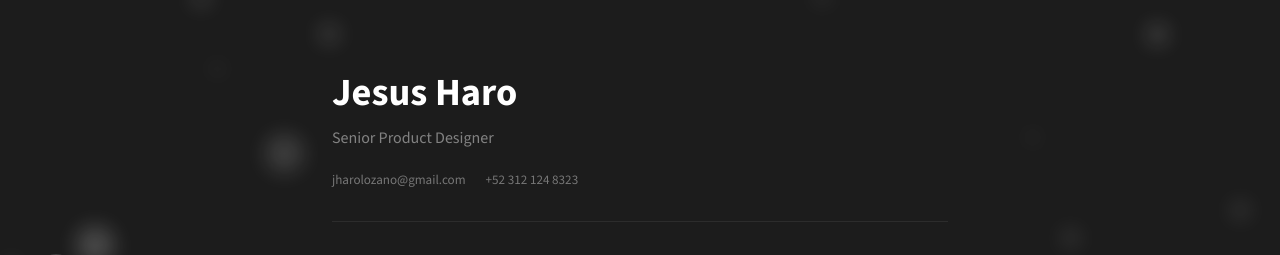
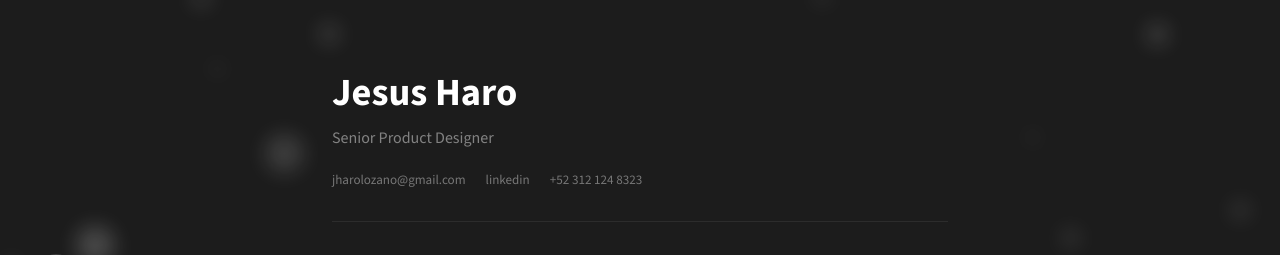
Before and after one commit to jesusharo/portfolio, a React (Vite) app: page /about in a window 1280 px wide. Shown: the top 255 px of the page. Built offline with nearby package versions, Linux system fonts and the light colour scheme.

Commit message:
feat: add LinkedIn link to about page

```diff
--- a/src/app/components/AboutView.tsx
+++ b/src/app/components/AboutView.tsx
@@ -183,6 +183,7 @@ export default function AboutView() {
             <div style={{ display: 'flex', gap: '20px', flexWrap: 'wrap' }}>
               {[
                 { label: 'jharolozano@gmail.com', href: 'mailto:jharolozano@gmail.com' },
+                { label: 'linkedin', href: 'https://www.linkedin.com/in/jharolozano/' },
                 { label: '+52 312 124 8323', href: 'tel:+523121248323' },
               ].map(link => (
                 <a
```
